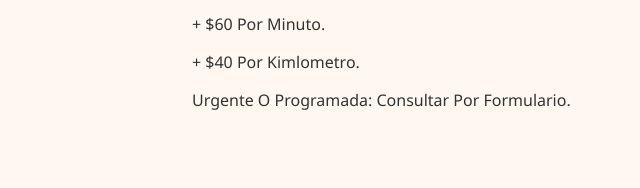
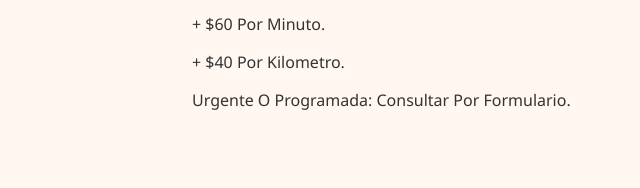
Before and after one commit to mensajeriahermes/MH, a plain HTML site: page index.html in a window 1280 px wide. Shown: the part 814-1002 px from the top of the page, 48-688 px from the left. Drawn offline with Linux system fonts and the light colour scheme.

Commit message:
Update index.html

```diff
--- a/index.html
+++ b/index.html
@@ -50,7 +50,7 @@
        <h2>Tarifas</h2>
    <p>Tarifa Base De $3.500 Por Envíos.</p>
    <p>+ $60 Por Minuto.</p>
-   <p>+ $40 Por Kimlometro.</p>
+   <p>+ $40 Por Kilometro.</p>
    <p>Urgente O Programada: Consultar Por Formulario.</p>
  </section>
 
```
